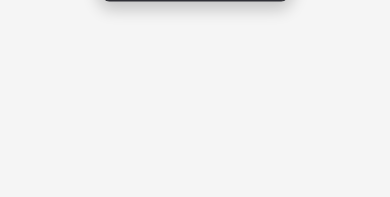
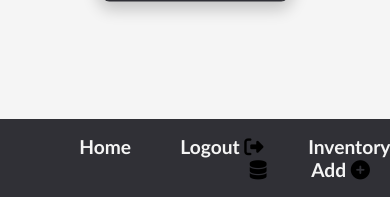
Before and after one commit to sudoaptwhyupdate/KitchenDatabseWebsite, a Flask app: page /add_items in a window 390 px wide. Shown: the part 647-844 px from the top of the page. Run offline with Flask 2, Linux system fonts and the light colour scheme; the visitor is signed in with stand-in values (Sample User, id 1); some libraries are stand-ins or nearby versions.

Commit message:
added images to mobile layout

```diff
--- a/website/static/styles/style.css
+++ b/website/static/styles/style.css
@@ -5,13 +5,17 @@ body {
   background-color: #F5F5F5;
 }
 
-nav {
+nav.desktop {
   background-color: #303036;
   color: white;
   padding: 20px;
   top: 0;
   position: sticky;
   border-bottom: 3px solid #30BCED;
+}
+
+nav.mobile {
+  display: none;
 }
 
 nav h1 {
@@ -181,8 +185,17 @@ nav a {
 
 @media (max-width: 640px) {
 
-  nav {
+  nav.desktop {
     display: none;
+  }
+
+  nav.mobile {
+    display: flex;
+    position: fixed;
+    bottom: 0;
+    width: 100%;
+    background-color: #303036;
+    overflow-x: auto;
   }
 
   #showcase_paragraph {
@@ -207,4 +220,8 @@ nav a {
     clear:both;
   }
 
+  .mobile_bottom_bar {
+    background-color: #303036;
+  }
+
 }
--- a/website/templates/base.html
+++ b/website/templates/base.html
@@ -18,7 +18,7 @@
     ></script>
   </head>
   <body>
-    <nav>
+    <nav class="desktop">
       {% if user.is_authenticated %}
       <a href="/settings"><i class="fa-solid fa-gear"></i></a>
       {% else %}
@@ -45,15 +45,50 @@
     messages %} {% for category, message in messages %} {% if category ==
     'error' %}
     <div class="error_banner" role="alert">
-      <div class="bannerMessgae">{{ message }}</div>
+      <div class="bannerMessage">{{ message }}</div>
     </div>
     {% else %}
     <div class="success_banner" role="alert">
-      <div class="bannerMessgae">{{ message }}</div>
+      <div class="bannerMessagee">{{ message }}</div>
     </div>
     {% endif %} {% endfor %} {% endif %} {% endwith %}
 
     <div class="content">{% block content %} {% endblock %}</div>
+    <div class="mobile_bottom_bar">
+      <nav class="mobile">
+        <ul>
+          {% if user.is_authenticated %}
+          <li>
+            <a href="/">Home</a>
+            <i class="fa-solid fa-house-blank"></i>
+          </li>
+          <li>
+            <a href="/logout">Logout</a>
+            <i class="fa-solid fa-right-from-bracket"></i>
+          </li>
+          <li>
+            <a href="/what_you_have">Inventory</a>
+            <i class="fa-solid fa-database"></i>
+          </li>
+          <li>
+            <a href="/add_items">Add</a>
+            <i class="fa-solid fa-circle-plus"></i>
+          </li>
+
+          {% else %}
+          <li>
+            <a href="/login">Login</a>
+            <i class="fa-solid fa-right-to-bracket"></i>
+          </li>
+          <li>
+            <a href="/sign_up">Sign Up</a>
+            <i class="fa-solid fa-user-plus"></i>
+          </li>
+
+          {% endif %}
+        </ul>
+      </nav>
+    </div>
     <script
       type="text/javascript"
       src="{{ url_for('static', filename='index.js') }}"
```
